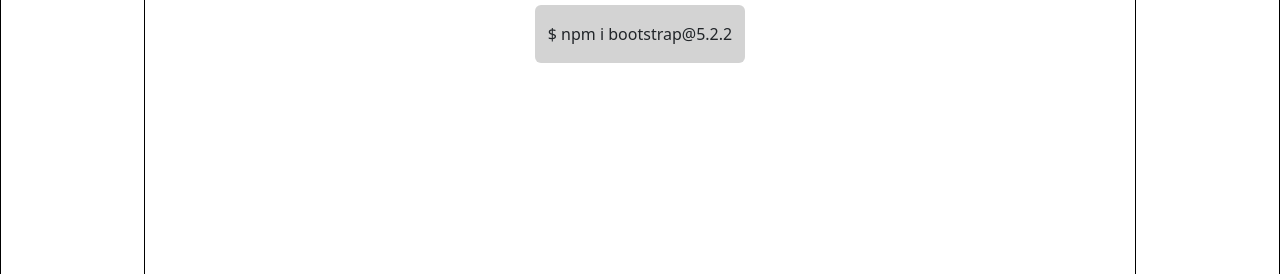
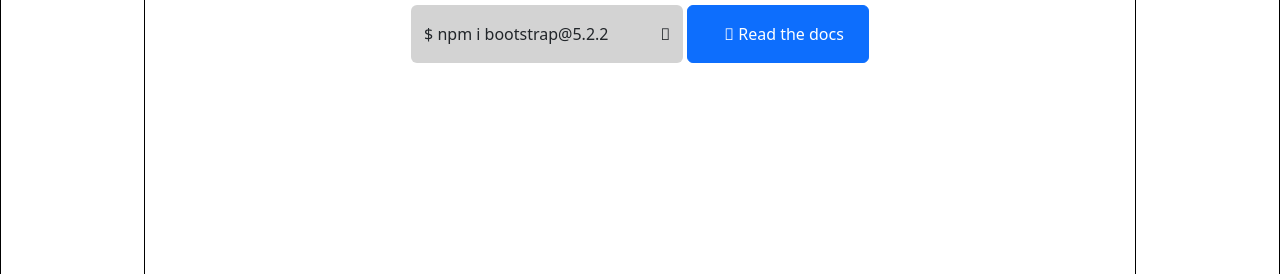
Before and after one commit to rakeshkhaarol/12-nov-2022, a plain HTML site: page index.html in a window 1280 px wide. Shown: the part 526-800 px from the top of the page. Drawn offline with nearby package versions, Linux system fonts and the light colour scheme.

Commit message:
comment-3

```diff
--- a/index.html
+++ b/index.html
@@ -113,7 +113,13 @@
                     <img class="d-block pt-5 mx-auto" src="./img/apple-icon-180x180.png" alt="">
                     <h1 class="border-5">Build fast, responsive sites with Bootstrap</h1>
                     <h4 class="">Powerful, extensible, and feature-packed frontend toolkit. Build and customize with Sass, utilize prebuilt grid system and components, and bring projects to life with powerful JavaScript plugins.</h4>
-                    <button class="btn pt-3 pb-3 text-center" style="background: lightgray;"> $ npm i bootstrap@5.2.2</button>
+                    <button class="btn pt-3 pb-3 text-center" style="background: lightgray;">$ npm i bootstrap@5.2.2
+                        <i class="fa-light fa-clipboard ps-5"></i>
+                    </button>
+                    <a href="https://getbootstrap.com/docs/5.2/getting-started/introduction/" class="btn btn-primary pt-3 pb-3 pe-4">
+                        <i class="fa-thin fa-book-open ps-4 "> </i>
+                        Read the docs
+                    </a>
 
                 </div>
             </main>
```
